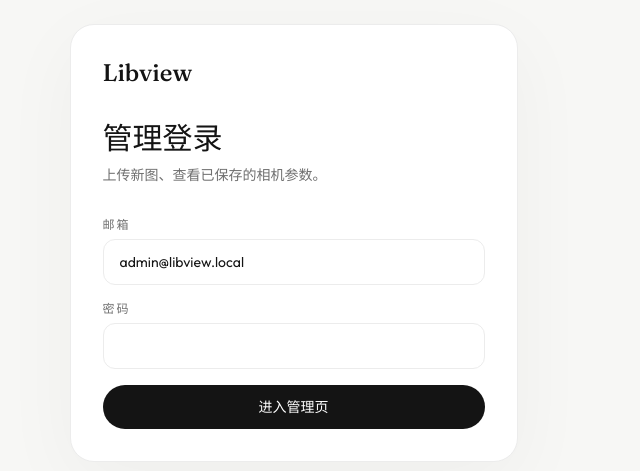
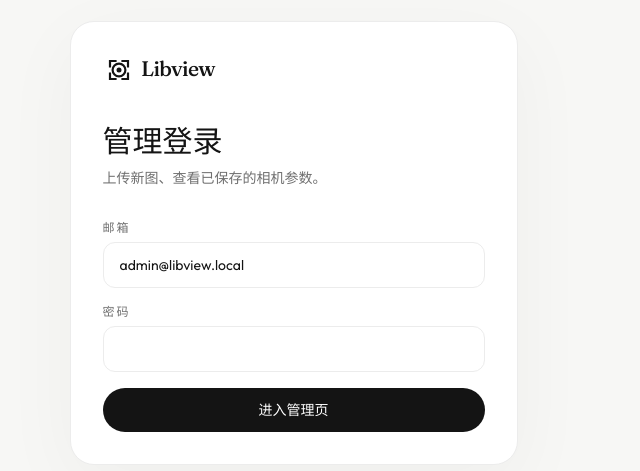
Before and after one commit to miRemid/Libview, a React (Vite) app: page /admin/login in a window 1280 px wide. Shown: the part 157-628 px from the top of the page, without its empty margins (339-979 px from the left). Built offline with nearby package versions, Linux system fonts and the light colour scheme; no server answers; what pocketbase would draw is missing.

Commit message:
Give Libview a flat SVG mark built from a viewfinder and lens.
Use the same logo in the header, admin, and favicon so the photography brand reads consistently.

Co-authored-by: Cursor <cursoragent@cursor.com>

```diff
--- a/src/components/Header.tsx
+++ b/src/components/Header.tsx
@@ -1,5 +1,6 @@
 import { Link, NavLink } from 'react-router-dom'
 import { useAuth } from '../hooks/useAuth'
+import Logo from './Logo'
 
 type HeaderProps = {
   solid?: boolean
@@ -17,8 +18,8 @@ export default function Header({ solid = false }: HeaderProps) {
       }`}
     >
       <div className="mx-auto flex h-full w-full max-w-7xl items-center justify-between px-5 sm:px-8">
-        <Link to="/" className="font-serif text-[1.65rem] tracking-tight text-ink">
-          Libview
+        <Link to="/" className="text-ink">
+          <Logo />
         </Link>
         <nav className="flex items-center gap-6 text-sm text-mute">
           <NavLink
--- /dev/null
+++ b/src/components/Logo.tsx
@@ -0,0 +1,56 @@
+type LogoProps = {
+  className?: string
+}
+
+export function LogoMark({ className = 'h-8 w-8' }: LogoProps) {
+  return (
+    <svg
+      viewBox="0 0 32 32"
+      className={className}
+      fill="none"
+      aria-hidden="true"
+    >
+      <path
+        d="M7 12.5V7h5.5M19.5 7H25v5.5M25 19.5V25h-5.5M12.5 25H7v-5.5"
+        stroke="currentColor"
+        strokeWidth="2.2"
+        strokeLinecap="square"
+      />
+      <circle cx="16" cy="16" r="6.4" stroke="currentColor" strokeWidth="2.2" />
+      <circle cx="16" cy="16" r="2.5" fill="currentColor" />
+    </svg>
+  )
+}
+
+export default function Logo({ className = 'h-8 w-auto' }: LogoProps) {
+  return (
+    <svg
+      viewBox="0 0 148 32"
+      className={className}
+      role="img"
+      aria-label="Libview"
+    >
+      <g fill="none">
+        <path
+          d="M7 12.5V7h5.5M19.5 7H25v5.5M25 19.5V25h-5.5M12.5 25H7v-5.5"
+          stroke="currentColor"
+          strokeWidth="2.2"
+          strokeLinecap="square"
+        />
+        <circle cx="16" cy="16" r="6.4" stroke="currentColor" strokeWidth="2.2" />
+        <circle cx="16" cy="16" r="2.5" fill="currentColor" />
+      </g>
+      <text
+        x="38"
+        y="22"
+        fill="currentColor"
+        fontFamily="Fraunces, ui-serif, Georgia, serif"
+        fontSize="21"
+        fontWeight="500"
+        letterSpacing="-0.03em"
+      >
+        Libview
+      </text>
+    </svg>
+  )
+}
--- a/src/pages/AdminLogin.tsx
+++ b/src/pages/AdminLogin.tsx
@@ -1,5 +1,6 @@
 import { useState, type FormEvent } from 'react'
 import { Link, useNavigate } from 'react-router-dom'
+import Logo from '../components/Logo'
 import { pb } from '../lib/pocketbase'
 
 export default function AdminLogin() {
@@ -26,8 +27,8 @@ export default function AdminLogin() {
   return (
     <div className="flex min-h-screen items-center justify-center bg-mist px-5">
       <div className="w-full max-w-md rounded-3xl border border-line bg-paper p-8 shadow-[0_20px_80px_rgba(0,0,0,0.04)]">
-        <Link to="/" className="font-serif text-2xl text-ink">
-          Libview
+        <Link to="/" className="inline-block text-ink">
+          <Logo />
         </Link>
         <h1 className="mt-8 font-serif text-3xl text-ink">管理登录</h1>
         <p className="mt-2 text-sm text-mute">上传新图、查看已保存的相机参数。</p>
--- a/src/pages/admin/AdminLayout.tsx
+++ b/src/pages/admin/AdminLayout.tsx
@@ -1,5 +1,6 @@
 import { useEffect } from 'react'
 import { Link, NavLink, Outlet, useNavigate } from 'react-router-dom'
+import Logo from '../../components/Logo'
 import { isAdmin, pb } from '../../lib/pocketbase'
 
 const links = [
@@ -26,8 +27,8 @@ export default function AdminLayout() {
   return (
     <div className="min-h-screen bg-mist">
       <aside className="fixed inset-y-0 left-0 z-20 flex w-56 flex-col border-r border-line bg-paper px-5 py-6">
-        <Link to="/" className="font-serif text-2xl text-ink">
-          Libview
+        <Link to="/" className="text-ink">
+          <Logo className="h-7 w-auto" />
         </Link>
         <p className="mt-1 text-xs uppercase tracking-[0.2em] text-mute">Dashboard</p>
         <nav className="mt-8 flex flex-1 flex-col gap-1 text-sm">
```
Also changed, not shown: public/favicon.svg, public/logo.svg (added).
